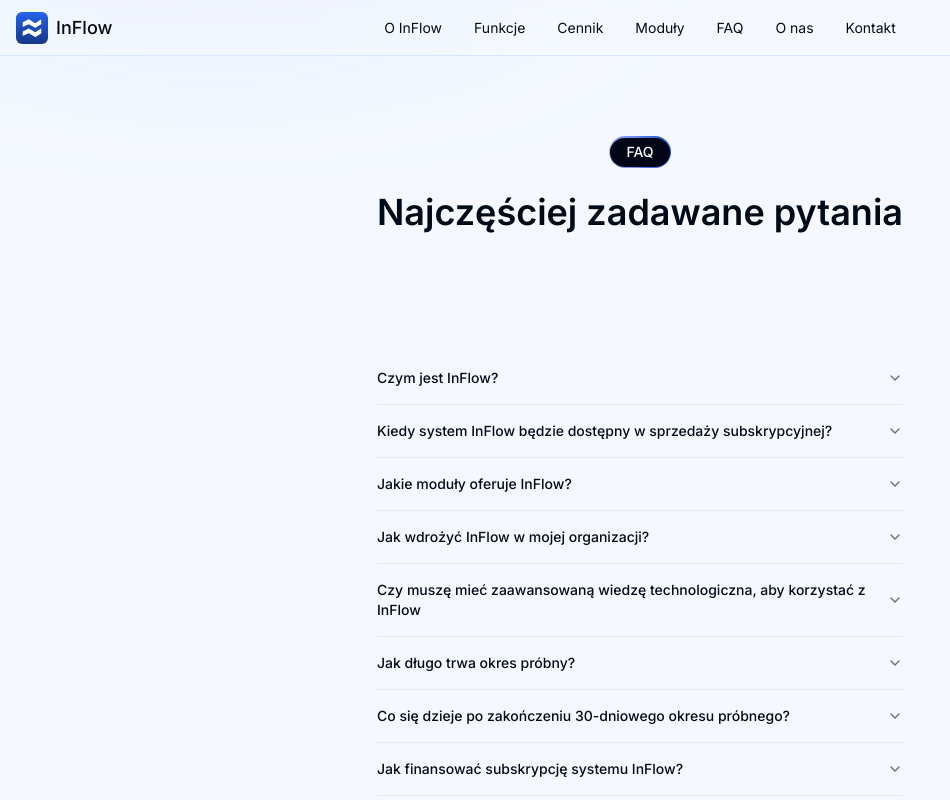
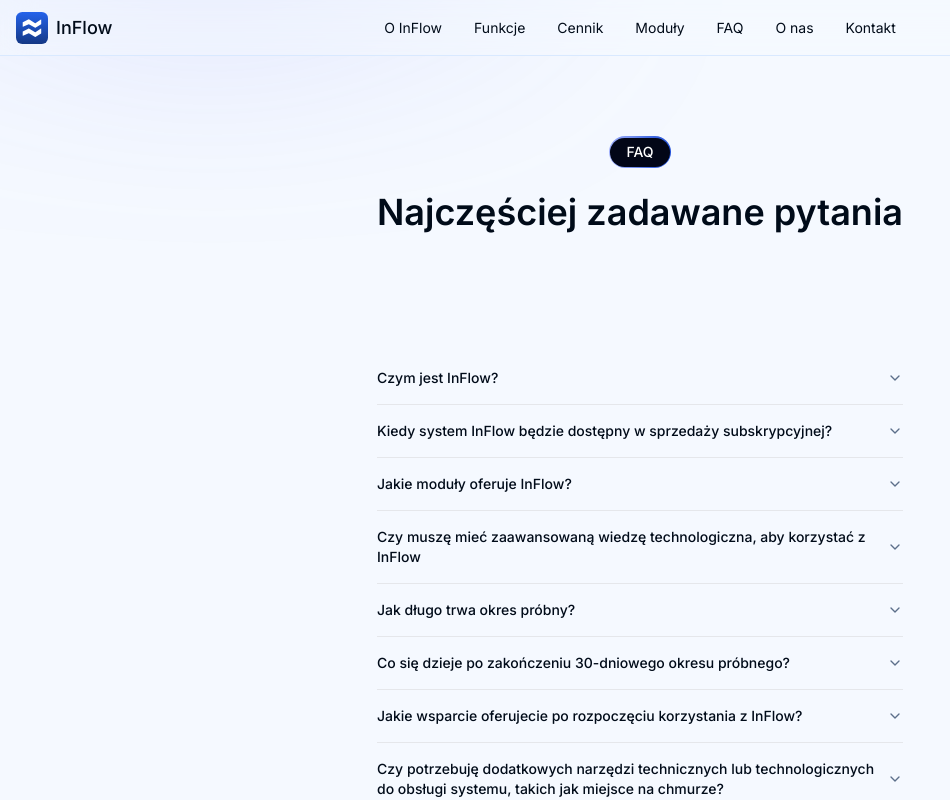
Before and after one commit to KonektivaDev/inflow-www, a Next.js app: page /inflow/faq in a window 1280 px wide. Shown: the top 800 px of the page, without its empty margins (0-950 px from the left). Built offline with nearby package versions, Linux system fonts and the light colour scheme.

Commit message:
FAQ update

```diff
--- a/constants/index.ts
+++ b/constants/index.ts
@@ -344,26 +344,6 @@ export const faqItems = [
     ],
   },
   {
-    question: "Jak wdrożyć InFlow w mojej organizacji?",
-    answer: "Wystarczy tylko kilka kroków, by zacząć korzystać z InFlow:",
-    bullets: [
-      {
-        title: "",
-        info: "Wejdź na stronę inflow.com.pl i wybierz odpowiedni pakiet.",
-      },
-      {
-        title: "",
-        info: "Wyznacz administratora InFlow w swojej organizacji.",
-      },
-      { title: "", info: "Przygotujemy InFlow dla Ciebie w ciągu 5 dni." },
-      { title: "", info: "Rozpocznij korzystanie z systemu i wsparcia." },
-      {
-        title: "",
-        info: "Skorzystaj z 30-dniowego okresu próbnego.",
-      },
-    ],
-  },
-  {
     question:
       "Czy muszę mieć zaawansowaną wiedzę technologiczna, aby korzystać z InFlow",
     answer:
@@ -380,18 +360,6 @@ export const faqItems = [
     question: "Co się dzieje po zakończeniu 30-dniowego okresu próbnego?",
     answer:
       "Po zakończeniu 30-dniowego okresu próbnego comiesięcznie będzie pobierana opłata za użytkowanie systemu InFlow, wskazana w Twoim pakiecie.",
-    bullets: [],
-  },
-  {
-    question: "Jak finansować subskrypcję systemu InFlow?",
-    answer:
-      "Subskrypcję systemu InFlow możesz finansować przede wszystkim z oszczędności, które wygeneruje jego użytkowanie. Korzystanie z InFlow znacząco zmniejszy nakłady na zakup materiałów biurowych i papierowych do tworzenia oraz przechowywania dokumentacji finansowej, takich jak papier, tonery, segregatory oraz regały do przechowywania. Dodatkowo, oszczędności wygenerowane na zakupach będą bardziej gospodarne, przejrzyste i pozwolą zredukować liczbę niepotrzebnie wydatkowanych środków w organizacji.",
-    bullets: [],
-  },
-  {
-    question: "Dla jakich organizacji przeznaczony jest InFlow?",
-    answer:
-      "InFlow sprawdzi się zarówno w małych, jak i dużych organizacjach pozarządowych. Oferujemy trzy różne pakiety operacyjne, które można dostosować do wielkości i potrzeb Twojej organizacji. Opisy poszczególnych pakietów znajdziesz w Cenniku/Pakietach.",
     bullets: [],
   },
   {
@@ -498,13 +466,6 @@ export const faqItems = [
   },
   {
     question:
-      "Czy za subskrypcję muszę płacić co miesiąc? Czy mogę skorzystać z innego planu płatności?",
-    answer:
-      "Tak, InFlow oferuje elastyczność w zakresie płatności. Możemy dostosować plan płatności do Twoich możliwości finansowych – dostępne są opcje miesięczne, kwartalne, półroczne oraz roczne. Skontaktuj się z nami i wybierzemy dogodne dla Ciebie rozwiązanie.",
-    bullets: [],
-  },
-  {
-    question:
       "Co jeśli chciałbym rozszerzyć InFlow o nowe funkcjonalności lub dostosować go do bardzo specyficznych potrzeb mojej organizacji?",
     answer:
       "InFlow to kompleksowe narzędzie, które obejmuje wszystkie główne obszary działania organizacji pozarządowych. Jeśli jednak masz specyficzne potrzeby, skontaktuj się z nami – możliwe jest dalsze, bardziej zaawansowane dostosowanie systemu do wymagań Twojej organizacji.",
```
